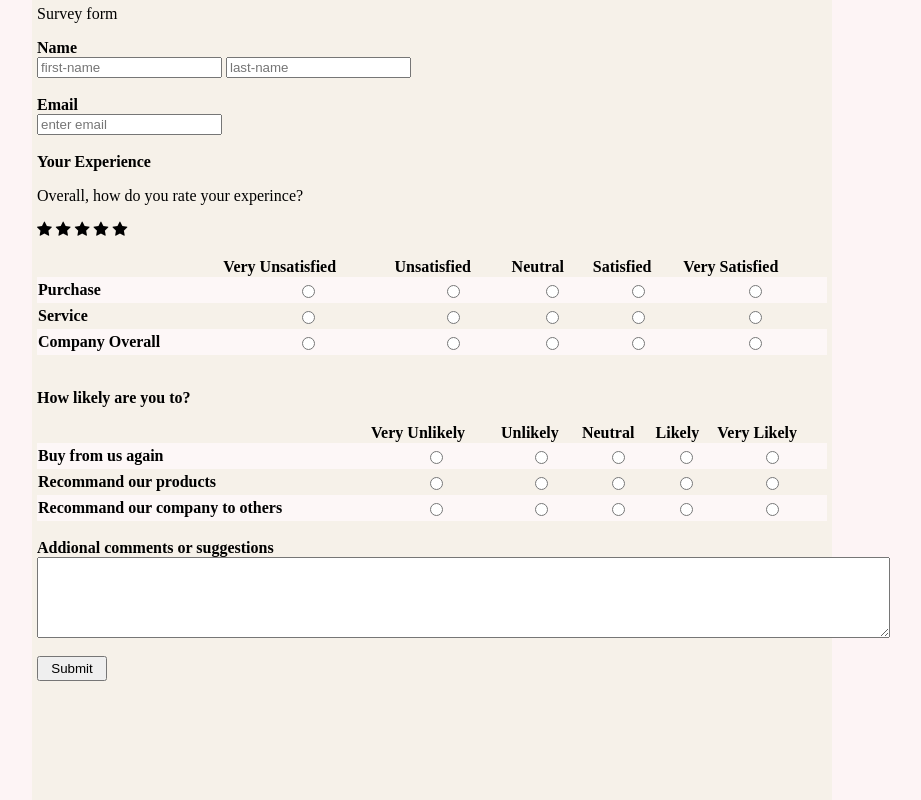
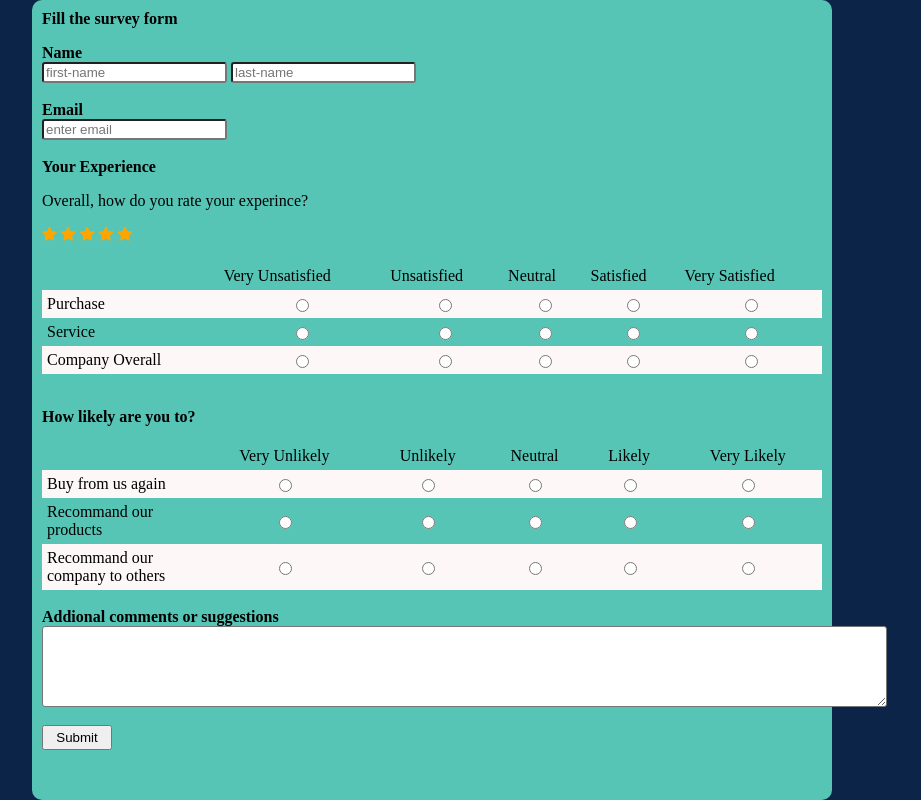
Before and after one commit to ssamarasam/sessiontasks, a plain HTML site: page Day-11/surveyForm.html in a window 1280 px wide. Shown: the whole page, without its empty margins (208-1129 px from the left). Drawn offline with Linux system fonts and the light colour scheme.

Commit message:
day 11 tasks updated html

```diff
--- a/Day-11/surveyForm.html
+++ b/Day-11/surveyForm.html
@@ -6,25 +6,35 @@
             body {
                 margin: 0px auto;
                 max-width: 800px;
-                background-color: #FDF4F5;
+                background-color: #0B2447;
             }
             body {
-                background-color: #F6F1E9;
-                padding: 5px;
+                background-color: #57C5B6;
+                padding: 10px;
+                border-radius: 10px;
+            }
+            .checked {
+                color: orange;
             }
             table, th, td {
                 /* border: 1px solid green; */
                 border-collapse: collapse;
+
+            }
+            .curve {
+                border-radius: 3px;
             }
             td {
                 padding: 5px;
                 text-align: center;
             }
-            th {
+            .t-h {
                 text-align: left;
             }
+
             .tab-bg {
                 background-color: rgb(253, 247, 247);
+
             }
             .submit {
                 height: 25px;
@@ -34,15 +44,15 @@
         <link rel="stylesheet" href="https://cdnjs.cloudflare.com/ajax/libs/font-awesome/4.7.0/css/font-awesome.min.css">
     </head>
     <body>
-        <p>Survey form</p>
+        <p><b>Fill the survey form</b></p>
         <form>
             <label for="name"><b>Name</b></label><br>
-            <input type="text" name="name" placeholder="first-name" id="name">
-            <input type="text" name="name" placeholder="last-name" id="name">
+            <input type="text" name="name" placeholder="first-name" id="name" class="curve">
+            <input type="text" name="name" placeholder="last-name" id="name" class="curve">
             <br>
             <br>
             <label for="email"><b>Email</b></label><br>
-            <input type="email" name="email" placeholder="enter email" id="email">
+            <input type="email" name="email" placeholder="enter email" id="email" class="curve">
             <br>
             <br>
             <label for="experience"><b>Your Experience</b></label>
@@ -50,21 +60,21 @@
             <span class="fa fa-star checked"></span>
             <span class="fa fa-star checked"></span>
             <span class="fa fa-star checked"></span>
-            <span class="fa fa-star"></span>
-            <span class="fa fa-star"></span>
+            <span class="fa fa-star checked"></span>
+            <span class="fa fa-star checked"></span>
             <br>
             <br>
             <table style="width: 100%">
                 <tr>
-                    <th></th>
-                    <th>Very Unsatisfied</th>
-                    <th>Unsatisfied</th>
-                    <th>Neutral</th>
-                    <th>Satisfied</th>
-                    <th>Very Satisfied</th>
+                    <td></th>
+                    <td class="t-h">Very Unsatisfied</td>
+                    <td class="t-h">Unsatisfied</td>
+                    <td class="t-h">Neutral</td>
+                    <td class="t-h">Satisfied</td>
+                    <td class="t-h">Very Satisfied</td>
                 </tr>
-                <tr class="tab-bg">
-                    <th>Purchase</th>
+                <tr class="tab-bg curve">
+                    <td  class="t-h">Purchase</td>
                     <td><input type="radio"></td>
                     <td><input type="radio"></td>
                     <td><input type="radio"></td>
@@ -72,7 +82,7 @@
                     <td><input type="radio"></td>
                 </tr>
                 <tr>
-                    <th>Service</th>
+                    <td class="t-h">Service</td>
                     <td><input type="radio"></td>
                     <td><input type="radio"></td>
                     <td><input type="radio"></td>
@@ -80,7 +90,7 @@
                     <td><input type="radio"></td>
                 </tr>
                 <tr class="tab-bg">
-                    <th>Company Overall</th>
+                    <td class="t-h">Company Overall</td>
                     <td><input type="radio"></td>
                     <td><input type="radio"></td>
                     <td><input type="radio"></td>
@@ -92,15 +102,15 @@
             <p><b>How likely are you to?</b></p>
             <table style="width: 100%">
                 <tr>
-                    <th></th>
-                    <th>Very Unlikely</th>
-                    <th>Unlikely</th>
-                    <th>Neutral</th>
-                    <th>Likely</th>
-                    <th>Very Likely</th>
+                    <td></td>
+                    <td>Very Unlikely</td>
+                    <td>Unlikely</td>
+                    <td>Neutral</td>
+                    <td>Likely</td>
+                    <td>Very Likely</td>
                 </tr>
-                <tr class="tab-bg">
-                    <th>Buy from us again</th>
+                <tr class="tab-bg curve">
+                    <td class="t-h">Buy from us again</td>
                     <td><input type="radio"></td>
                     <td><input type="radio"></td>
                     <td><input type="radio"></td>
@@ -108,7 +118,7 @@
                     <td><input type="radio"></td>
                 </tr>
                 <tr>
-                    <th>Recommand our products</th>
+                    <td class="t-h">Recommand our products</td>
                     <td><input type="radio"></td>
                     <td><input type="radio"></td>
                     <td><input type="radio"></td>
@@ -116,7 +126,7 @@
                     <td><input type="radio"></td>
                 </tr>
                 <tr class="tab-bg">
-                    <th>Recommand our company to others</th>
+                    <td class="t-h" style="width: 20%">Recommand our company to others</td>
                     <td><input type="radio"></td>
                     <td><input type="radio"></td>
                     <td><input type="radio"></td>
@@ -126,7 +136,7 @@
             </table>
             <br>
             <label for="addional-comments"><b>Addional comments or suggestions</b></label><br>
-            <textarea id="addional-comments" rows="5" cols="104"></textarea><br>
+            <textarea id="addional-comments" rows="5" cols="103" class="curve"></textarea><br>
             <br>
             <button class="submit" type="submit">Submit</button>
         </form>
```
